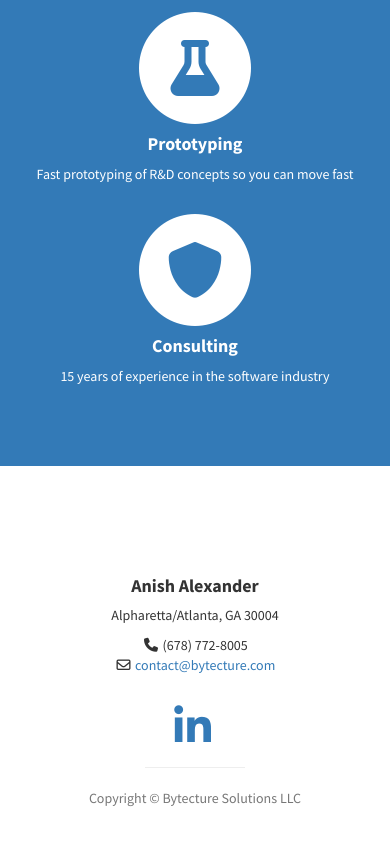
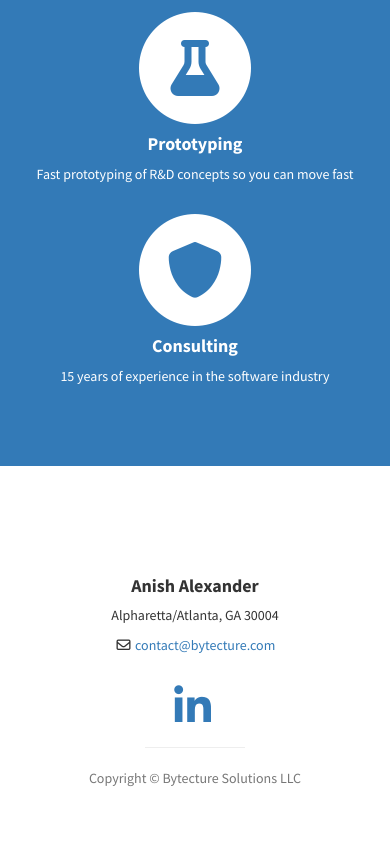
Before and after one commit to Bytecture/bytecture.github.io, a plain HTML site: page index.html in a window 390 px wide. Shown: the part 1784-2628 px from the top of the page. Drawn offline with Linux system fonts and the light colour scheme.

Commit message:
removed phone number

```diff
--- a/index.html
+++ b/index.html
@@ -366,7 +366,7 @@
                     </h4>
                     <p>Alpharetta/Atlanta, GA 30004</p>
                     <ul class="list-unstyled">
-                        <li><i class="fa fa-phone fa-fw"></i> (678) 772-8005</li>
+                        <!-- <li><i class="fa fa-phone fa-fw"></i> (000) 000-0000</li> -->
                         <li><i class="fa fa-envelope-o fa-fw"></i> <a
                                 href="mailto:contact@bytecture.com">contact@bytecture.com</a>
                         </li>
```
